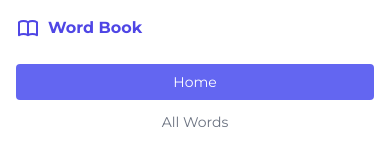
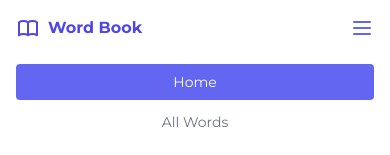
Before and after one commit to yugdamor-git/wordbook-v5, a Next.js app: page / in a window 390 px wide. Both pictures are taken after a click on the button 362 px from the left and 28 px from the top of the page. Shown: the top 155 px of the page. Built offline with nearby package versions, Linux system fonts and the light colour scheme.

Commit message:
navbar fixed

```diff
--- a/components/navbar.js
+++ b/components/navbar.js
@@ -52,7 +52,7 @@ const Navbar = () => {
                 </div>
 
                 <Menu.Button className="lg:hidden">
-                    <svg xmlns="http://www.w3.org/2000/svg" className="h-6 w-6" fill="none" viewBox="0 0 24 24">
+                    <svg xmlns="http://www.w3.org/2000/svg" className="h-6 w-6 stroke-primary-500" fill="none" viewBox="0 0 24 24">
                         <path strokeLinecap="round" strokeLinejoin="round" strokeWidth="2" d="M4 6h16M4 12h16M4 18h16" />
                     </svg>
                 </Menu.Button>
@@ -72,8 +72,9 @@ const Navbar = () => {
             <Menu.Items>
                     <div  className="py-1 bg-white text-sm text-center pt-5 text-gray-500">
                         <Menu.Item>
-
-                            <div className="bg-primary-500 text-white p-2 my-1 rounded"><Link href="/">Home</Link></div>
+                        <Link href="/">
+                            <div className="bg-primary-500 text-white p-2 my-1 rounded">Home</div>
+                        </Link>
                         </Menu.Item>
                         <Menu.Item>
                             <div className="p-2 my-1 rounded hover:bg-primary-50 hover:text-indigo-500"><Link href="/en">All Words</Link></div>
```
